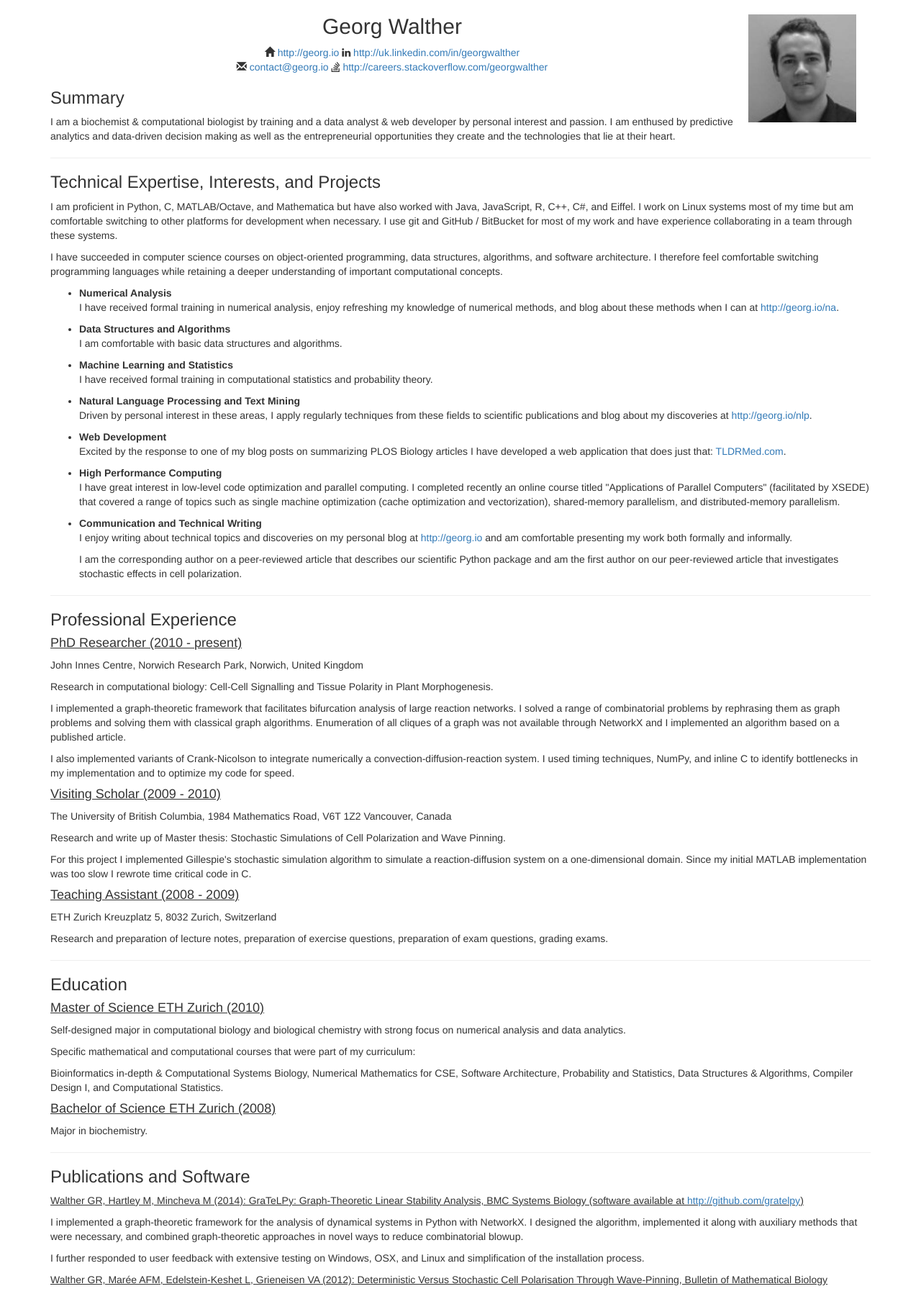
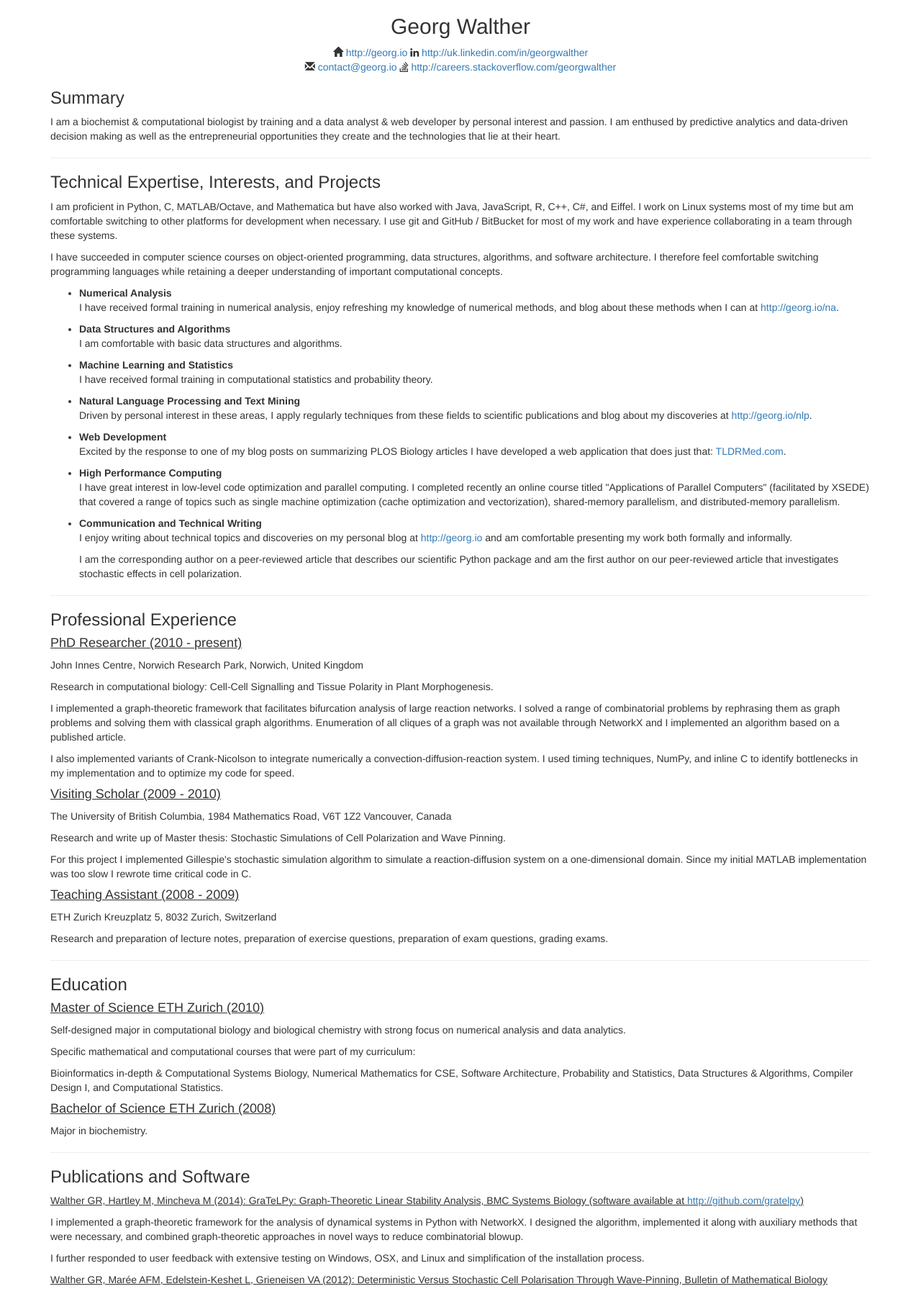
Before and after one commit to waltherg/backup.waltherg.github.io, a Jekyll site: the page cv/index.html, which Jekyll copies as it is, in a window 1280 px wide. Shown: the whole page at 72% size. Built offline with Jekyll 4.4.1, drawn with Linux system fonts in a browser that asks for light colours; nearby versions of some CDN libraries; some web fonts are replaced.

Commit message:
img breaks up title on small screen - comment out until solved

```diff
--- a/cv/index.html
+++ b/cv/index.html
@@ -55,7 +55,7 @@
 <body>
 <div class="container nohref">
   <div class="text-center">
-    <img align="right" width=150 hspace=20 src="/assets/img/me.png"/>
+    <!-- <img align="right" width=150 hspace=20 src="/assets/img/me.png"/> -->
     <h2>Georg Walther</h2>
     <span class="glyphicon glyphicon-home"></span><a href="http://georg.io"> http://georg.io    </a>
     <span class="fa fa-linkedin"></span><a href="http://uk.linkedin.com/in/georgwalther"> http://uk.linkedin.com/in/georgwalther </a><br/>
```
